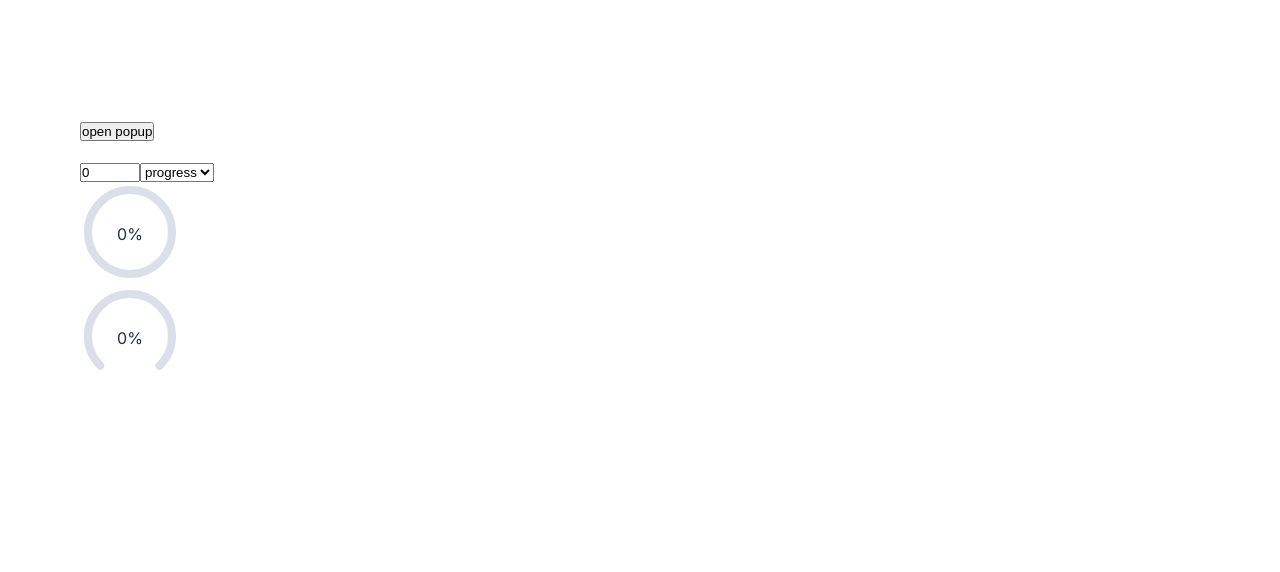
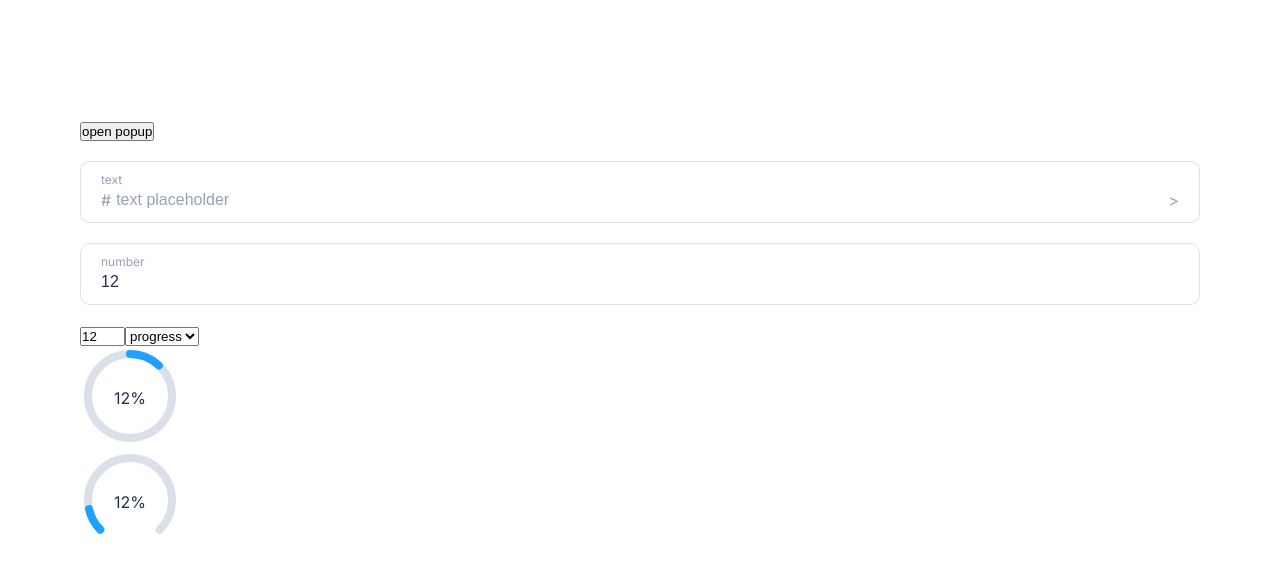
Before and after one commit to Qwimi/test-task, a Vue app: page / in a window 1280 px wide. Shown: the top 572 px of the page. Built offline with nearby package versions, Linux system fonts and the light colour scheme.

Commit message:
feat: add input

```diff
--- a/src/App.vue
+++ b/src/App.vue
@@ -3,10 +3,14 @@ import { ref } from 'vue';
 import ProgressCircle from './components/progress-circle.vue';
 import type { Range } from '@/types';
 import ModalPopup from './components/modal-popup.vue';
+import FormField from './components/form-field.vue';
 
-const progressValue = ref<Range<0, 101>>(0)
+const progressValue = ref<Range<0, 101>>(12)
 const status = ref<"progress" | "success" | "warning" | "error">('progress')
 const openPopup = ref(false)
+
+const textInput = ref('')
+const numberInput = ref(12)
 </script>
 
 <template>
@@ -24,6 +28,22 @@ const openPopup = ref(false)
         open popup
       </button>
     </div>
+    <FormField type="text" v-model="textInput" placeholder="text placeholder">
+      <template #label>
+        text
+      </template>
+      <template #append-icon>
+        >
+      </template>
+      <template #prepend-icon>
+        #
+      </template>
+    </FormField>
+    <FormField type="number" :min="1" :max="100" v-model="numberInput" placeholder="min 1 max 100">
+      <template #label>
+        number
+      </template>
+    </FormField>
     <div>
       <input type="number" v-model="progressValue" min="0" max="100" />
       <select v-model="status">
--- a/src/assets/styles/main.scss
+++ b/src/assets/styles/main.scss
@@ -21,3 +21,12 @@ body {
 .fade-leave-to {
   opacity: 0;
 }
+
+input[type='number'] {
+    -moz-appearance:textfield;
+}
+
+input::-webkit-outer-spin-button,
+input::-webkit-inner-spin-button {
+    -webkit-appearance: none;
+}
--- a/src/assets/styles/variables.scss
+++ b/src/assets/styles/variables.scss
@@ -1,6 +1,7 @@
 $color-white: #FFF;
 $color-black: #000;
 $color-light-gray: #DBDFE9;
+$color-gray: #99A1B7;
 $color-dark-gray: #252F4A;
 $color-blue: #20A0FF;
 $color-green: #12CE66;
--- /dev/null
+++ b/src/components/form-field.vue
@@ -0,0 +1,80 @@
+<template>
+    <label class="form-field">
+        <p class="form-field__label" v-show="slots.label || label">
+            <slot name="label">{{ label }}</slot>
+        </p>
+        <div class="form-field__input-row">
+            <span class="form-field__icon" v-show="slots['prepend-icon']">
+                <slot name="prepend-icon">
+                </slot>
+            </span>
+            <input v-model.trim="model" :type="type" :placeholder="placeholder" class=" form-field__input">
+            <span class="form-field__icon" v-show="slots['append-icon']">
+                <slot name="append-icon"></slot>
+            </span>
+        </div>
+    </label>
+</template>
+
+<script setup lang="ts">
+defineProps<{
+    type: 'text' | 'number'
+    min?: number
+    max?: number
+    placeholder?: string
+    label?: string
+}>()
+
+const slots = defineSlots<{
+    label: Node[],
+    'prepend-icon': Node[],
+    'append-icon': Node[],
+}>()
+
+const model = defineModel()
+
+// ToDo: реализовать валидацию
+</script>
+
+<style lang="scss" scoped>
+.form-field {
+    border-radius: 10px;
+    border: 1px solid $color-light-gray;
+    background: $color-white;
+    display: flex;
+    padding: 10px 20px;
+    flex-direction: column;
+    align-items: stretch;
+
+    &__label {
+        color: $color-gray;
+        font-size: 12px;
+        line-height: 16px;
+    }
+
+    &__input-row {
+        display: flex;
+        gap: 5px;
+        font-size: 16px;
+        line-height: 24px;
+        align-items: center;
+    }
+
+    &__input {
+        outline: none;
+        border: 0;
+        flex: 1;
+        color: $color-dark-gray;
+        font-size: inherit;
+        line-height: inherit;
+
+        &::placeholder {
+            color: $color-gray;
+        }
+    }
+
+    &__icon {
+        color: $color-gray;
+    }
+}
+</style>
```
